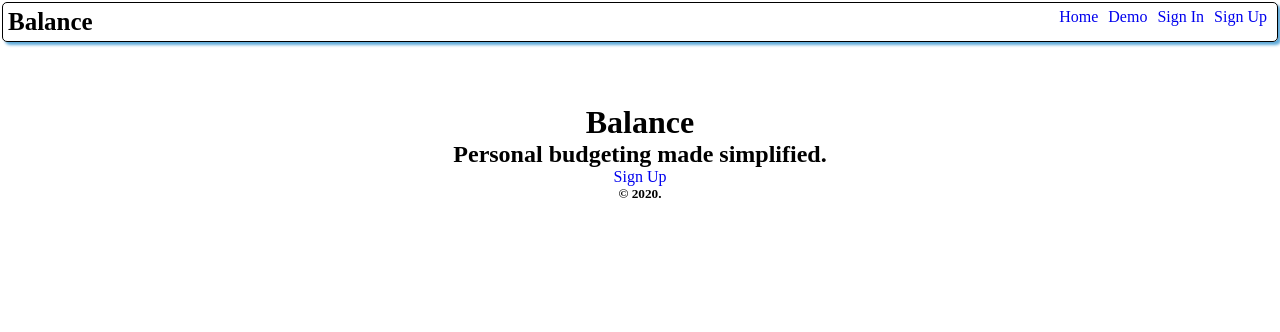
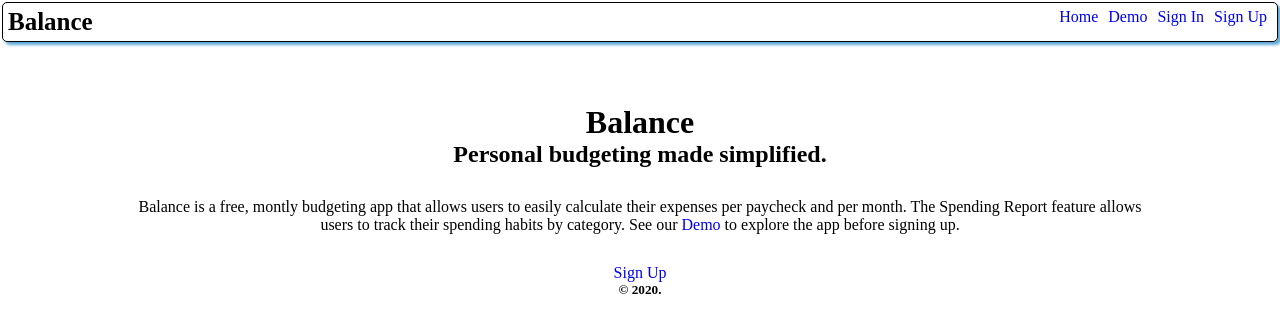
Before and after one commit to Cosmic-Noir/balance-app, a React (Create React App) app: page / in a window 1280 px wide. Shown: the top 332 px of the page. Built offline with nearby package versions, Linux system fonts and the light colour scheme.

Commit message:
Update landing explanation with margin

```diff
--- a/src/components/landing/landing.css
+++ b/src/components/landing/landing.css
@@ -0,0 +1,5 @@
+.explanation {
+  text-align: center;
+  max-width: 80%;
+  margin: 30px;
+}
--- a/src/components/landing/landing.js
+++ b/src/components/landing/landing.js
@@ -12,16 +12,19 @@ class Landing extends Component {
   render() {
     return (
       <div className="flex-column">
-        <header>
-          <h1>Balance</h1>
-          <h2>
-            Personal budgeting made <span>simplified.</span>
-          </h2>
+        <h1>Balance</h1>
+        <h2>
+          Personal budgeting made <span>simplified.</span>
+        </h2>
 
-          {/* <a href="https://www.freepik.com/free-photos-vectors/background">
-          Background vector created by s.salvador - www.freepik.com
-        </a> */}
-        </header>
+        <p className="explanation">
+          Balance is a free, montly budgeting app that allows users to easily
+          calculate their expenses per paycheck and per month. The Spending
+          Report feature allows users to track their spending habits by
+          category. See our <Link to="/dashboard">Demo</Link> to explore the app
+          before signing up.
+        </p>
+
         {this.context.signedIn === false ? (
           <Link to="/signUp" id="">
             Sign Up
```
